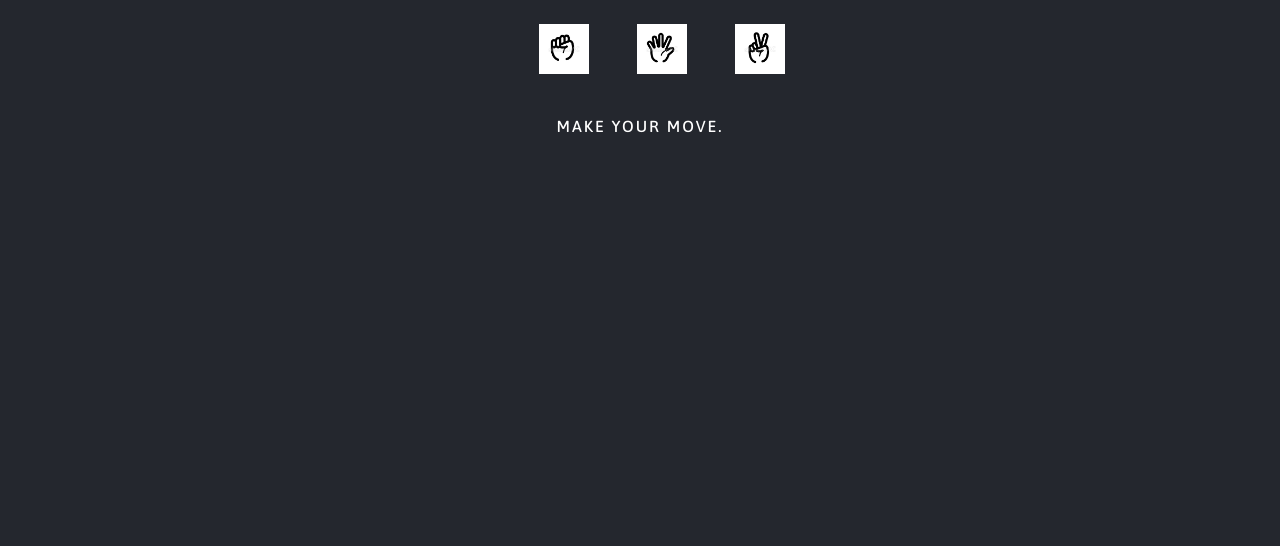
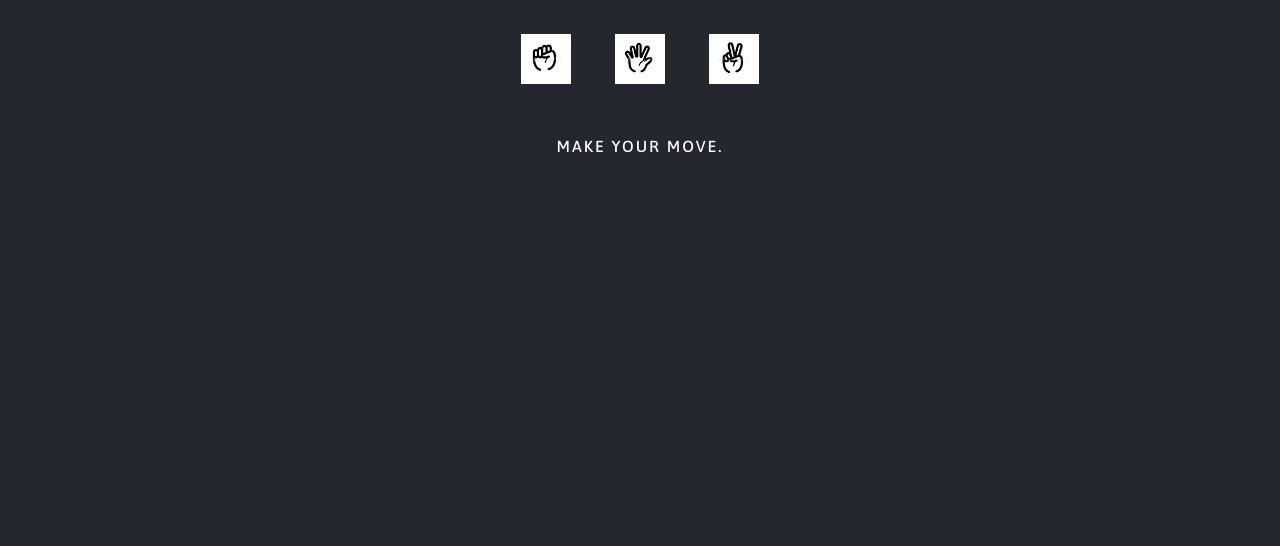
Before and after one commit to nbwedev/rock-paper-scisssors-html-js, a plain HTML site: page index.html in a window 1280 px wide. Shown: the part 254-800 px from the top of the page. Drawn offline with Linux system fonts and the light colour scheme.

Commit message:
Fixed img properties in html,css

```diff
--- a/index.html
+++ b/index.html
@@ -21,12 +21,18 @@
     </div>
 
     <div class="choices">
-      <div id="rock" class="choice"></div>
-      <img width="50" height="50" src="img/rock.jpeg" />
-      <div id="paper" class="choice"></div>
-      <img width="50" height="50" src="img/paper.jpeg" />
-      <div id="scissors" class="choice"></div>
-      <img width="50" height="50" src="img/scissors.jpeg" />
+      <div id="rock" class="choice">
+        <img width="50" height="50" src="img/rock.jpeg" />
+      </div>
+
+      <div id="paper" class="choice">
+        <img width="50" height="50" src="img/paper.jpeg" />
+      </div>
+
+      <div id="scissors" class="choice">
+        <img width="50" height="50" src="img/scissors.jpeg" />
+      </div>
+
       <div><p id="cta">MAKE YOUR MOVE.</p></div>
     </div>
 
--- a/style.css
+++ b/style.css
@@ -78,7 +78,8 @@ header > h1 {
 
 .choice:hover {
   cursor: pointer;
-  background-color: white;
+  background-color: whitesmoke;
+  border-radius: 50%;
 }
 
 #cta {
```
